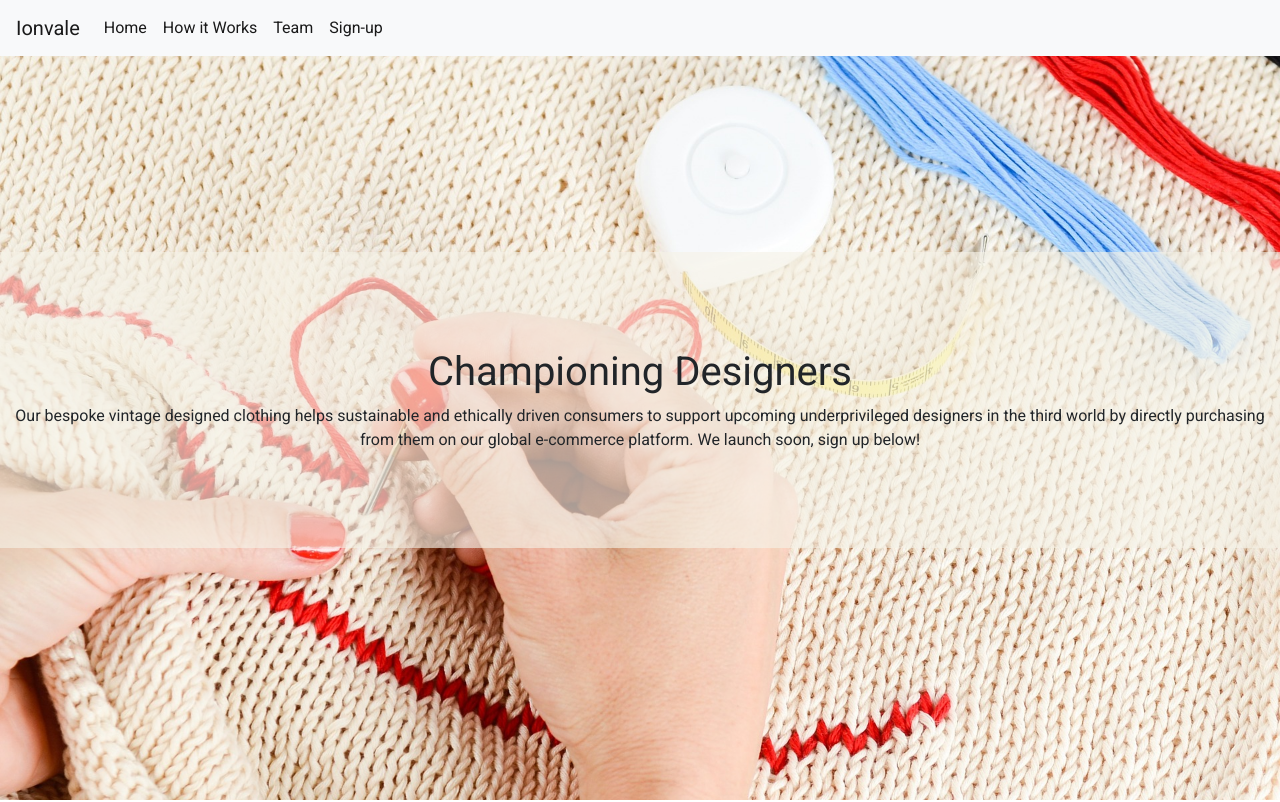
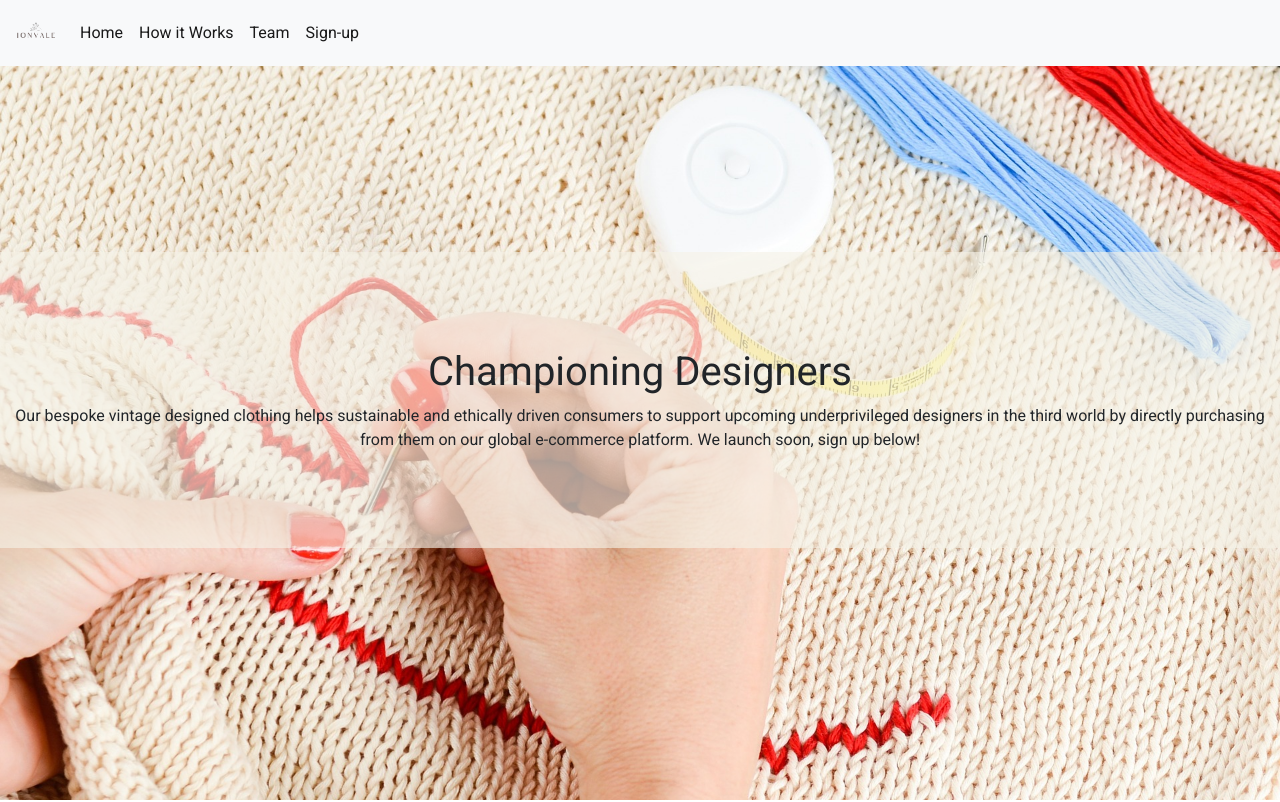
Before and after one commit to Code-Institute-Submissions/Tiernan97-ms1-ionvale_MayResub, a plain HTML site: page index.html in a window 1280 px wide. Shown: the top 802 px of the page. Drawn offline with nearby package versions, Linux system fonts and the light colour scheme.

Commit message:
Logo image for nav bar

```diff
--- a/index.html
+++ b/index.html
@@ -22,7 +22,9 @@
 
     <!-- Scrolling Navigation -->
     <nav id="navbar-ionvale" class="navbar sticky navbar-expand-lg navbar-light bg-light">
-  <a class="navbar-brand" href="#">Ionvale</a>
+  <a class="navbar-brand" href="#">
+      <img src="assets/images/home/logo.png" alt="Logo" style="width:40px">
+  </a>
   <button class="navbar-toggler" type="button" data-toggle="collapse" data-target="#navbarSupportedContent" aria-controls="navbarSupportedContent" aria-expanded="false" aria-label="Toggle navigation">
     <span class="navbar-toggler-icon"></span>
   </button>
```
Also changed, not shown: assets/images/home/logo.png (added).
